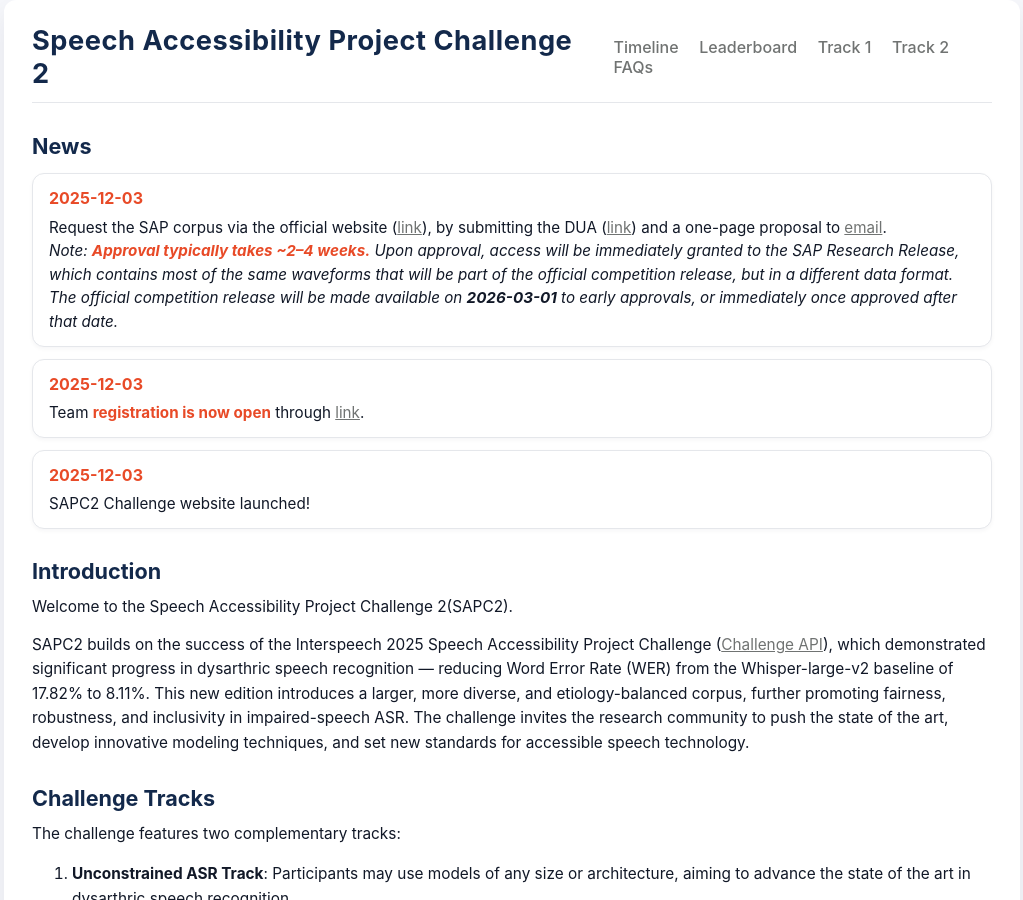
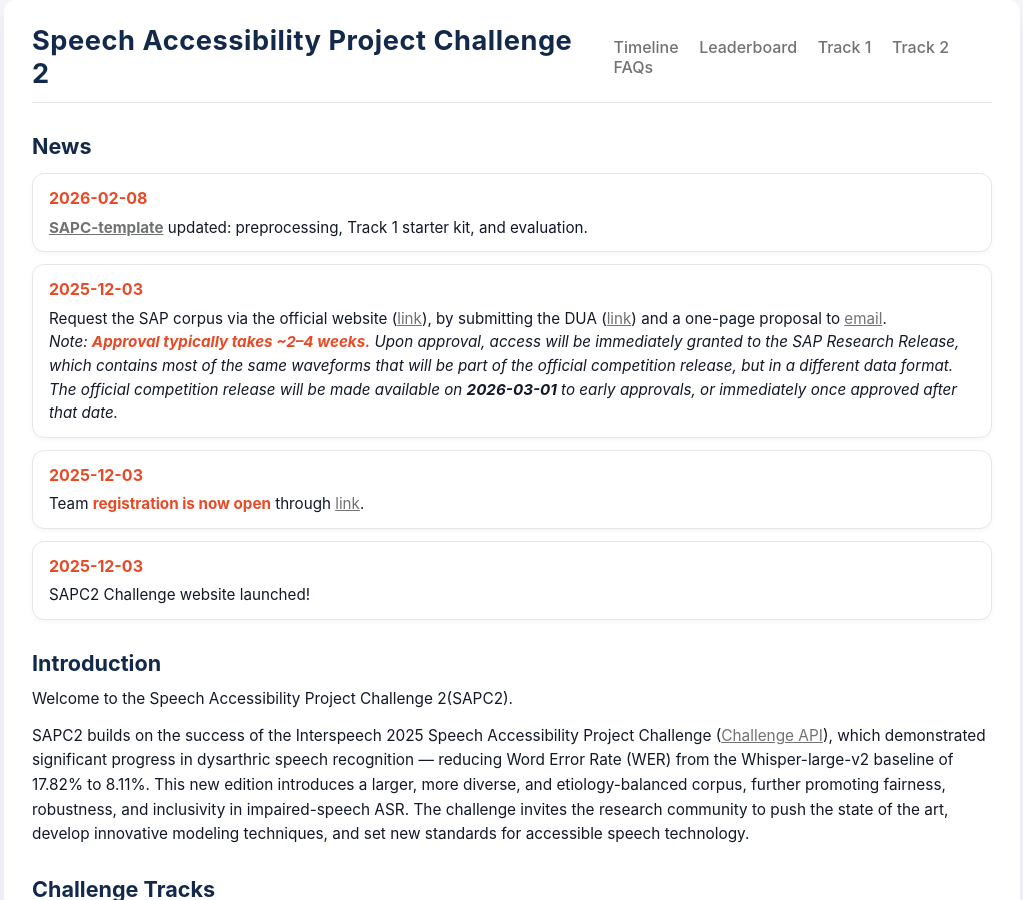
Before and after one commit to xiuwenz2/SAPC2-website, a Jekyll site: the page built from index.md, in a window 1280 px wide and 900 px high. Shown: the whole window, without its empty margins (128-1151 px from the left). Built offline with Jekyll 4.4.1, drawn with Linux system fonts in a browser that asks for light colours.

Commit message:
Add news item for SAPC-template update
Added a news item about the SAPC-template update.

```diff
--- a/index.md
+++ b/index.md
@@ -16,6 +16,12 @@ hero_meta: >
 
 <div class="news-list">
 
+<div class="news-item">
+  <div class="news-date">2026-02-08</div>
+  <div class="news-text">
+    <strong><span style="color: #E84A27;"><a href="https://github.com/xiuwenz2/SAPC-template">SAPC-template</a></span></strong> updated: preprocessing, Track 1 starter kit, and evaluation.
+  </div>
+</div>
 
 <div class="news-item">
     <div class="news-date">2025-12-03</div>
```
